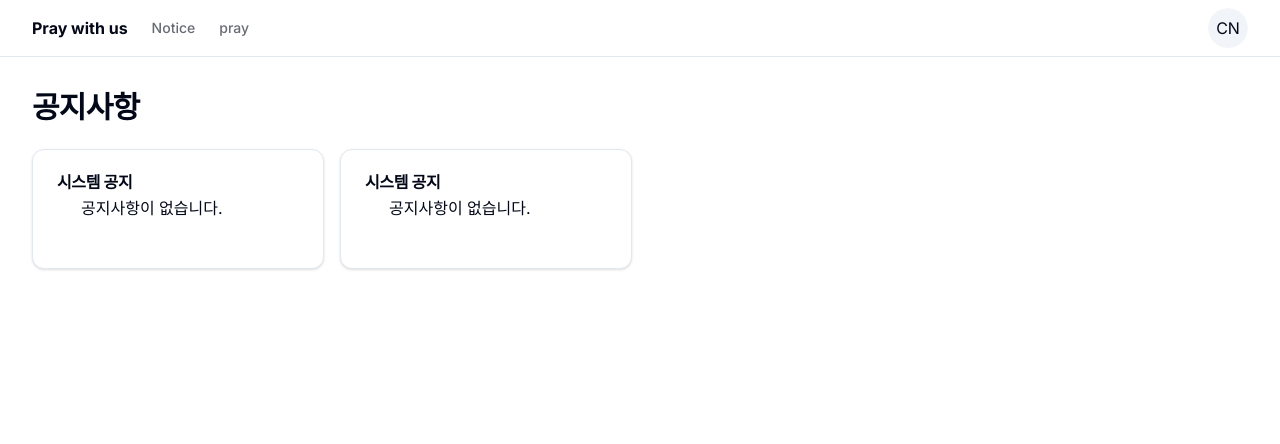
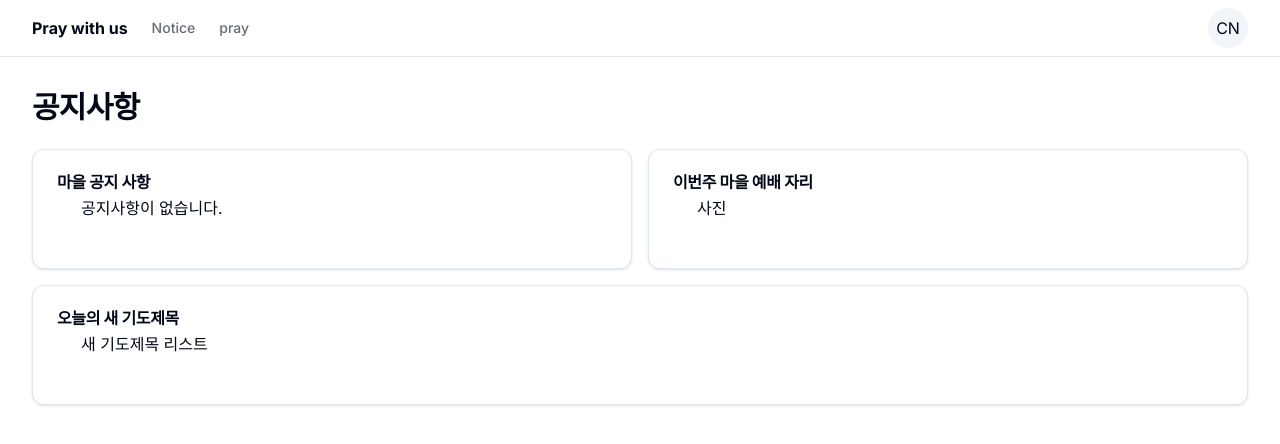
Before and after one commit to jden6/pray-with-us, a Next.js app: page /notice in a window 1280 px wide. Shown: the top 444 px of the page. Built offline with nearby package versions, Linux system fonts and the light colour scheme; no server answers; sample sign-in values are in the browser's storage.

Commit message:
PRAY-26, PRAY-20 공지사항 view, OAuth2 기능 추가 테스트

```diff
--- a/src/app/(layout)/notice/page.tsx
+++ b/src/app/(layout)/notice/page.tsx
@@ -4,10 +4,10 @@ import Page from '@/layout/Page'
 
 const NoticePage = () => {
   return <Page title="공지사항">
-    <div className={cn('md:grid', 'gap-4', 'md:grid-cols-2', 'lg:grid-cols-4')}>
+    <div className={cn('md:grid', 'gap-4', 'md:grid-cols-2', 'sm:grid-cols-1')}>
       <Card>
         <CardHeader>
-          <CardTitle>시스템 공지</CardTitle>
+          <CardTitle>마을 공지 사항</CardTitle>
           <CardContent>
             <p>공지사항이 없습니다.</p>
           </CardContent>
@@ -15,9 +15,17 @@ const NoticePage = () => {
       </Card>
       <Card>
         <CardHeader>
-          <CardTitle>시스템 공지</CardTitle>
+          <CardTitle>이번주 마을 예배 자리</CardTitle>
           <CardContent>
-            <p>공지사항이 없습니다.</p>
+            사진
+          </CardContent>
+        </CardHeader>
+      </Card>
+      <Card className={cn('col-span-2')}>
+        <CardHeader>
+          <CardTitle>오늘의 새 기도제목</CardTitle>
+          <CardContent>
+            <p>새 기도제목 리스트</p>
           </CardContent>
         </CardHeader>
       </Card>
```
